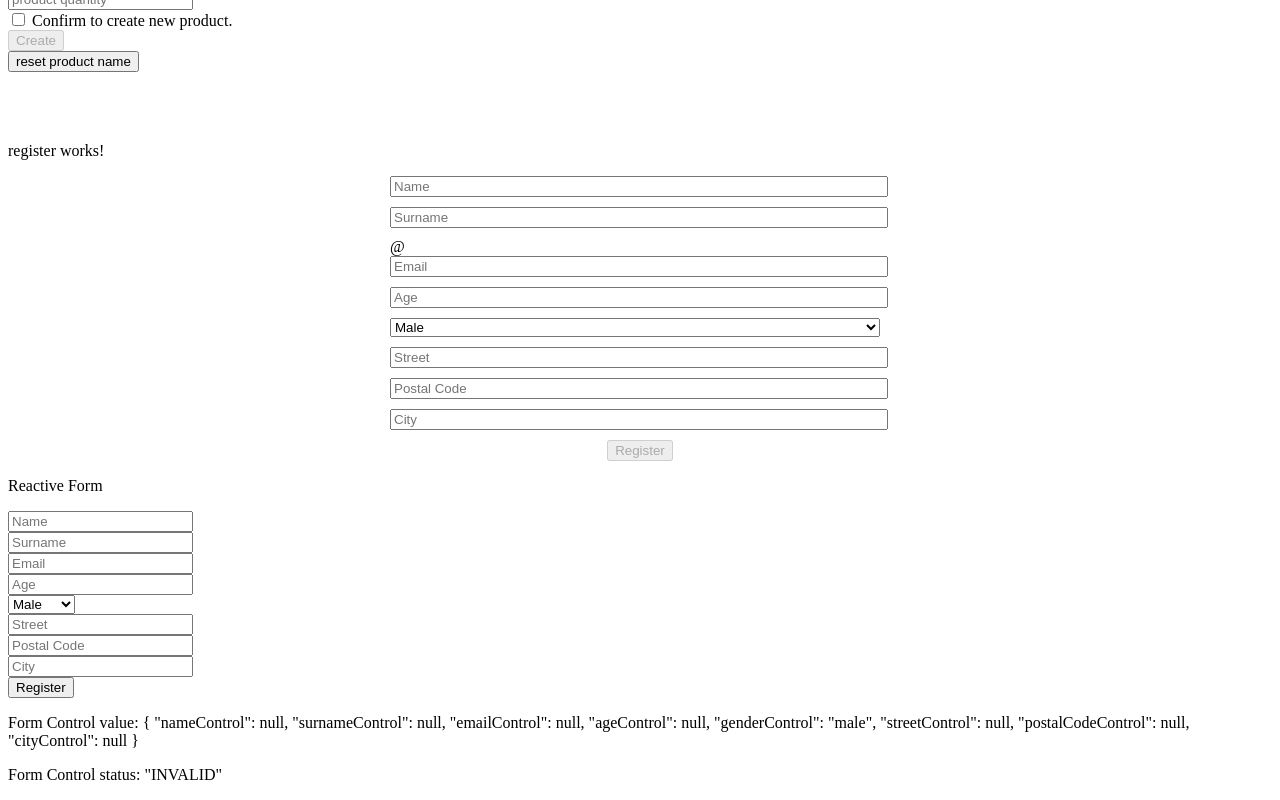
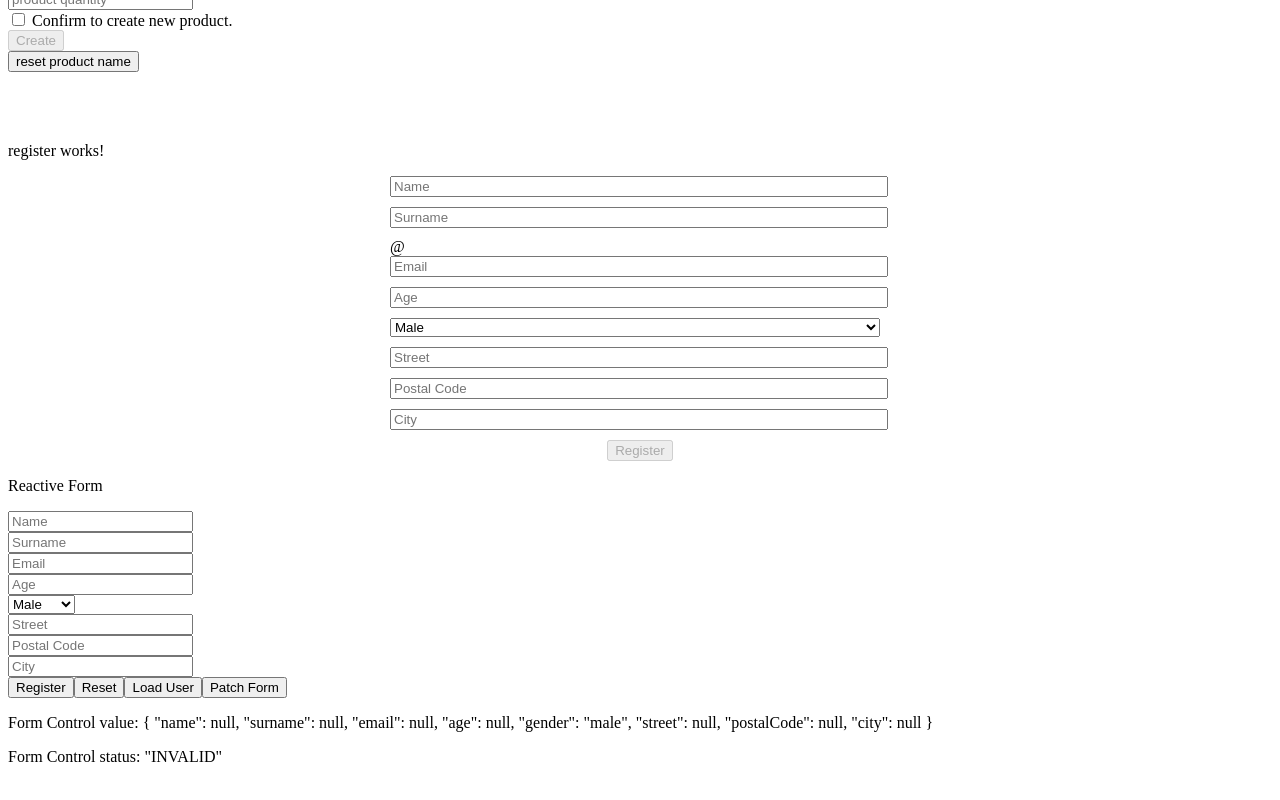
Before and after one commit to KubaBrambor/TypeScript, an Angular app in the folder ecommerce/: page / in a window 1280 px wide. Shown: the part 489-1289 px from the top of the page. Built offline with nearby package versions, Linux system fonts and the light colour scheme.

Commit message:
adding function that flat nested objects

```diff
--- a/ecommerce/src/app/main/register-rx/register-rx.component.html
+++ b/ecommerce/src/app/main/register-rx/register-rx.component.html
@@ -11,7 +11,7 @@
                     class="form-control"
                     placeholder="Name"
                     name="name"
-                    formControlName="nameControl">
+                    formControlName="name">
             <div class="alert alert-warning"
                 *ngIf="name.invalid &&
                     (name.touched || name.dirty)">
@@ -28,7 +28,7 @@
                     class="form-control"
                     placeholder="Surname"
                     name="surname"
-                    formControlName="surnameControl">
+                    formControlName="surname">
             <div class="alert alert-warning"
                 *ngIf="surname.invalid && (surname.touched || surname.drity)">
                 <div *ngIf="surname.errors.minlength">
@@ -44,7 +44,7 @@
                     class="form-control"
                     placeholder="Email"
                     name="email"
-                    formControlName="emailControl">
+                    formControlName="email">
             <div class="alert alert-warning"
                 *ngIf="email.invalid && (email.touched || email.dirty)">
                 <div *ngIf="email.errors.pattern">
@@ -60,7 +60,7 @@
                     class="form-control"
                     placeholder="Age"
                     name="age"
-                    formControlName="ageControl">
+                    formControlName="age">
             <div class="alert alert-warning"
                 *ngIf="age.invalid && (age.touched || age.dirty)">
                 <div *ngIf="age.errors.min">
@@ -75,7 +75,7 @@
             </div>
         </div>
         <div class="user-gender form_row">
-            <select name="gender" formControlName="genderControl" class="form-select">
+            <select name="gender" formControlName="gender" class="form-select">
                 <option value="male">Male</option>
                 <option value="female">Female</option>
             </select>
@@ -85,14 +85,14 @@
                     class="form-control"
                     placeholder="Street"
                     name="street"
-                    formControlName="streetControl">
+                    formControlName="street">
         </div>
         <div class="user-postal-code form_row">
             <input type="text"
                     class="form-control"
                     placeholder="Postal Code"
                     name="postalCode"
-                    formControlName="postalCodeControl">
+                    formControlName="postalCode">
             <div class="alert alert-warning"
                  *ngIf="postalCode.invalid &&
                         (postalCode.dirty ||
@@ -110,10 +110,24 @@
                     class="form-control"
                     placeholder="City"
                     name="city"
-                    formControlName="cityControl">
+                    formControlName="city">
         </div>
         <div class="register-button">
-            <button type="submit" class="btn btn-primary">Register</button>
+            <button type="submit" class="btn btn-primary">
+                Register
+            </button>
+            <button type="button" class="btn btn-primary"
+                (click)="resetForm()">
+                    Reset
+            </button>
+            <button type="button" class="btn btn-primary"
+                (click)="loadUserFromServer()">
+                    Load User
+            </button>
+            <button type="button" class="btn btn-primary"
+                (click)="patchRegisterForm()">
+                    Patch Form
+            </button>
         </div>
     </form>
 </div>
--- a/ecommerce/src/app/main/register-rx/register-rx.component.ts
+++ b/ecommerce/src/app/main/register-rx/register-rx.component.ts
@@ -1,6 +1,6 @@
 import { Component, OnInit } from '@angular/core';
 import { FormControl, FormGroup, FormBuilder, Validators, Form } from '@angular/forms';
-
+import { User } from '../../model/user';
 @Component({
   selector: 'app-register-rx',
   templateUrl: './register-rx.component.html',
@@ -9,48 +9,73 @@ import { FormControl, FormGroup, FormBuilder, Validators, Form } from '@angular/
 export class RegisterRXComponent {
   public registerForm: FormGroup;
   public formBuilder: FormBuilder;
+  private user: User;
   constructor(private fb: FormBuilder) {
    }
 
   ngOnInit() {
     this.createForm();
+    this.user = new User('John', 'Barbecue', 'j.barbecue@gmail.com', 35, 'Male',
+                        {street: 'Route 66', postalCode: '40-444', city: 'Los Angeles'})
   }
 
    createForm() {
      this.registerForm = this.fb.group({
-        nameControl: [null, [Validators.required, Validators.minLength(2)]],
-        surnameControl: [null, [Validators.required, Validators.minLength(2)]],
-        emailControl: [null, [
+        name: [null, [Validators.required, Validators.minLength(2)]],
+        surname: [null, [Validators.required, Validators.minLength(2)]],
+        email: [null, [
           Validators.required,
           Validators.pattern("^[a-z0-9._%+-]+@[a-z0-9.-]+\\.[a-z]{2,4}$")
         ]],
-        ageControl: [null, [
+        age: [null, [
           Validators.required,
           Validators.min(1),
           Validators.pattern("^[0-9]*$")
         ]],
-        genderControl: ['male'],
-        streetControl: [null, [
+        gender: ['male'],
+        street: [null, [
           Validators.required,
           Validators.minLength(3)
         ]],
-        postalCodeControl: [null, [
+        postalCode: [null, [
           Validators.required,
           Validators.pattern("^\\d{2}[- ]{0,1}\\d{3}$")
         ]],
-        cityControl: [null, [
+        city: [null, [
           Validators.required,
           Validators.minLength(2)
         ]]
       });
    };
-  get name() { return this.registerForm.get('nameControl') };
-  get surname() { return this.registerForm.get('surnameControl') };
-  get postalCode() { return this.registerForm.get('postalCodeControl') };
-  get email() { return this.registerForm.get('emailControl') };
-  get age() { return this.registerForm.get('ageControl') };
+  get name() { return this.registerForm.get('name') };
+  get surname() { return this.registerForm.get('surname') };
+  get postalCode() { return this.registerForm.get('postalCode') };
+  get email() { return this.registerForm.get('email') };
+  get age() { return this.registerForm.get('age') };
 
+  flatObj(object_to_flat){
+    const flat_object = {};
+    function getNestedObj(obj){
+        Object.keys(obj).forEach(key => {
+            if(typeof obj[key] !== 'object'){
+                flat_object[key] = obj[key]
+            } else {
+                let nested_obj = obj[key];
+                getNestedObj(nested_obj);
+            };
+        });
+    };
+    getNestedObj(object_to_flat);
+    return flat_object;
+  };
+
+  loadUserFromServer() {
+    console.log(this.user)
+    let userFormModel = Object.assign({}, this.flatObj(this.user));
+    this.registerForm.setValue(userFormModel)
+  }
   onSubmit() {
     console.log('Name COntrol Value', this.registerForm.value, this.registerForm)
   }
+
 }
```
